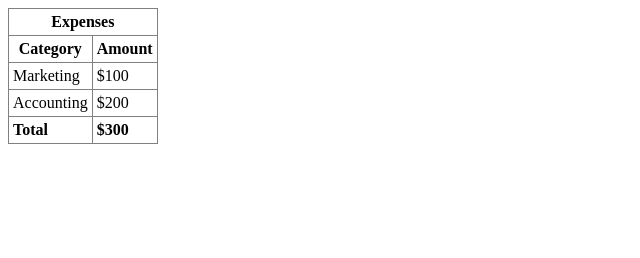
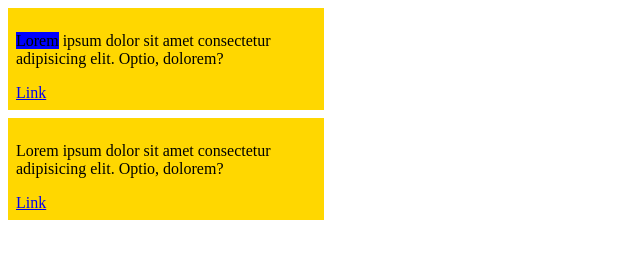
Before and after one commit to chrisvasqm/mosh-html-css, a plain HTML site: page index.html in a window 1280 px wide. Shown: the whole page, without its empty margins (0-640 px from the left). Drawn offline with Linux system fonts and the light colour scheme.

Commit message:
Add divs

```diff
--- a/index.html
+++ b/index.html
@@ -7,46 +7,27 @@
     <meta name="keywords" content="HTML, CSS, Cat, Tweet" />
     <title>Website</title>
     <style>
-      table,
-      td,
-      th {
-        border: 1px solid grey;
-        border-collapse: collapse;
-        padding: 4px;
+      .product {
+        background-color: gold;
+        padding: 8px;
+        width: 300px;
+        margin-bottom: 8px;
       }
 
-      tfoot {
-        text-align: left;
+      .highlight {
+        background-color: blue;
       }
     </style>
   </head>
   <body>
-    <table>
-      <thead>
-        <tr>
-          <th colspan="2">Expenses</th>
-        </tr>
-        <tr>
-          <th>Category</th>
-          <th>Amount</th>
-        </tr>
-      </thead>
-      <tbody>
-        <tr>
-          <td>Marketing</td>
-          <td>$100</td>
-        </tr>
-        <tr>
-          <td>Accounting</td>
-          <td>$200</td>
-        </tr>
-      </tbody>
-      <tfoot>
-        <tr>
-          <th>Total</th>
-          <th>$300</th>
-        </tr>
-      </tfoot>
-    </table>
+    <div class="product">
+      <p><span class='highlight'>Lorem</span> ipsum dolor sit amet consectetur adipisicing elit. Optio, dolorem?</p>
+      <a href="#">Link</a>
+    </div>
+
+    <div class="product">
+      <p>Lorem ipsum dolor sit amet consectetur adipisicing elit. Optio, dolorem?</p>
+      <a href="#">Link</a>
+    </div>
   </body>
 </html>
```
